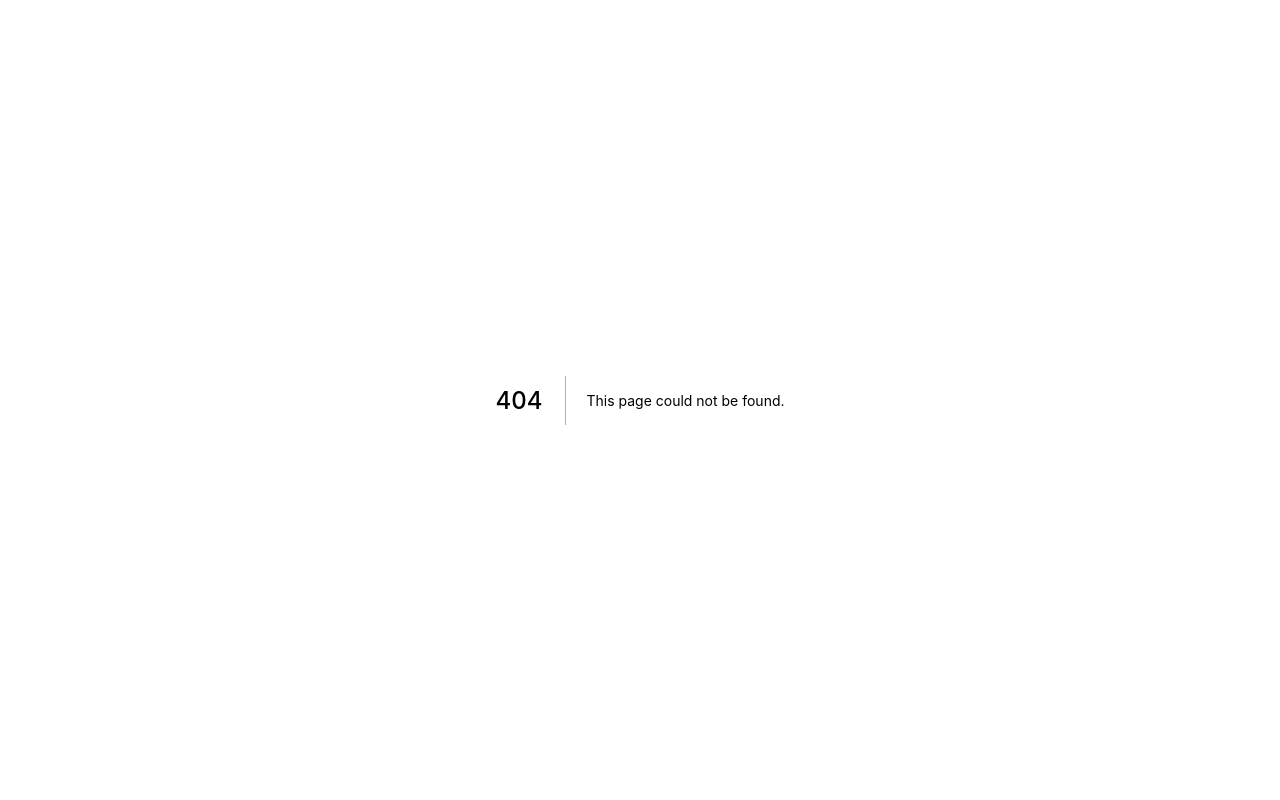
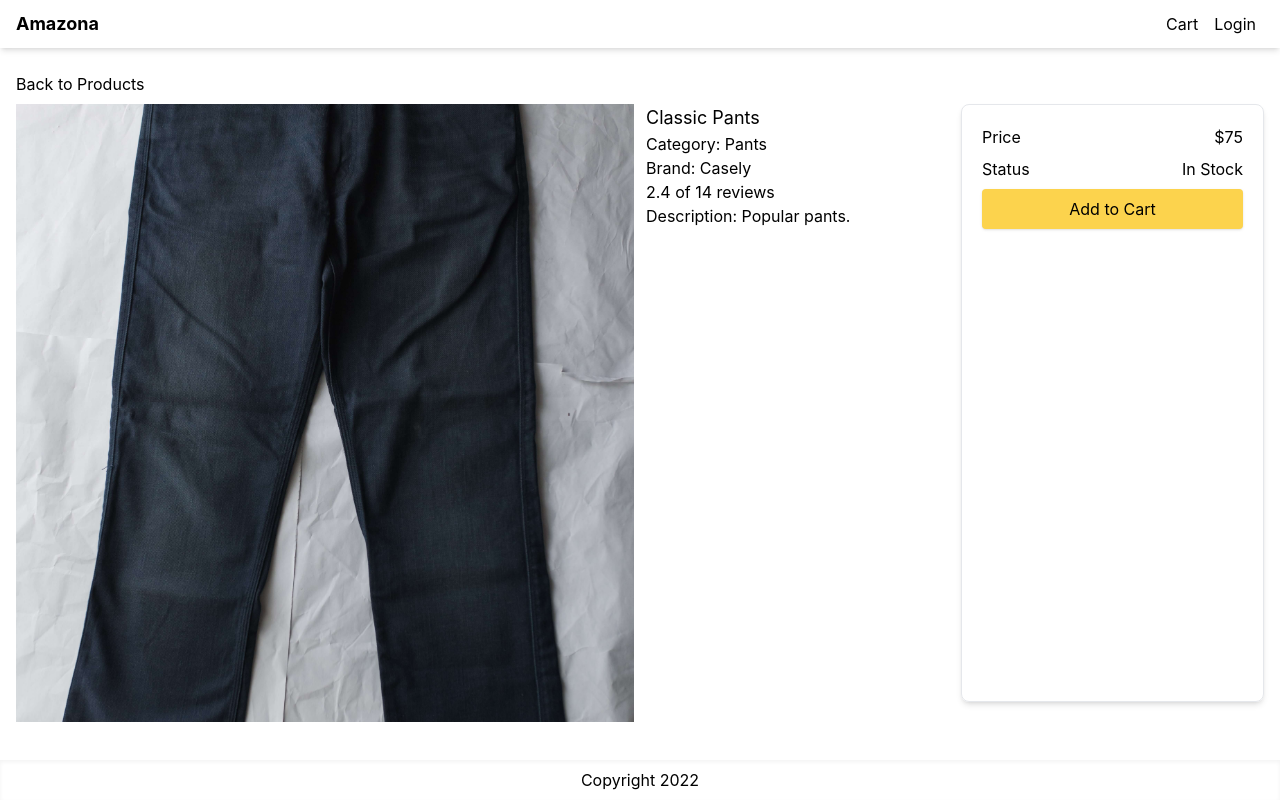
Before and after one commit to ChristianWare/Amazon-with-Tailwind, a Next.js app: page /product/classic-pants in a window 1280 px wide. Before the commit this address had no page. Built offline with nearby package versions, Linux system fonts and the light colour scheme.

Commit message:
Slug Page

```diff
--- a/package.json
+++ b/package.json
@@ -14,6 +14,7 @@
     "react-dom": "18.2.0"
   },
   "devDependencies": {
+    "@types/react": "^18.0.25",
     "autoprefixer": "^10.4.13",
     "eslint": "8.26.0",
     "eslint-config-next": "13.0.2",
--- /dev/null
+++ b/pages/product/[slug].js
@@ -0,0 +1,60 @@
+import Link from "next/link";
+import Image from "next/image";
+import { useRouter } from "next/router";
+import Layout from "../../components/Layout";
+import data from "../../utils/data";
+
+export default function ProductScreen() {
+  const { query } = useRouter();
+  const { slug } = query;
+  const product = data.products.find((x) => x.slug === slug);
+  if (!product) {
+    return <div>Product Not Found</div>;
+  }
+  return (
+    <Layout title={product.name}>
+      <div className='py-2'>
+        <Link href='/'>Back to Products</Link>
+      </div>
+      <div className='grid md:grid-cols-4 md:gap-3'>
+        <div className='md:col-span-2'>
+          <Image
+            src={product.image}
+            alt={product.name}
+            width={640}
+            height={640}
+            layout='responsive'
+            objectFit='cover'
+          />
+        </div>
+        <div>
+          <ul>
+            <li>
+              <h1 className='text-lg'>{product.name}</h1>
+            </li>
+            <li>Category: {product.category}</li>
+            <li>Brand: {product.brand}</li>
+            <li>
+              {product.rating} of {product.numReviews} reviews
+            </li>
+            <li>Description: {product.description}</li>
+            <li></li>
+          </ul>
+        </div>
+        <div className='card p-5'>
+          <div className='mb-2 flex justify-between'>
+            <div>Price</div>
+            <div>${product.price}</div>
+          </div>
+          <div className='mb-2 flex justify-between'>
+            <div>Status</div>
+            <div>
+              <div>{product.countinStock > 0 ? "In Stock" : "Unavailable"}</div>
+            </div>
+          </div>
+          <button className='primary-button w-full'>Add to Cart</button>
+        </div>
+      </div>
+    </Layout>
+  );
+}
```
Also changed, not shown: 1 other file (tests, documents, lock files or other folders).
